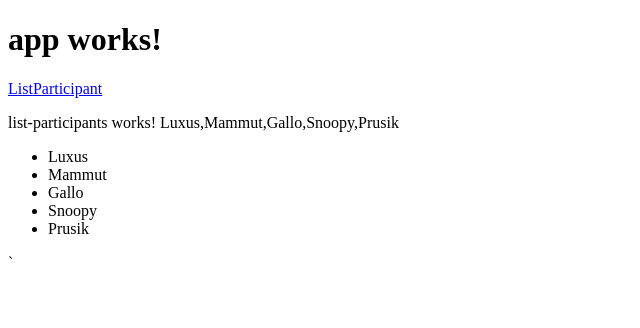
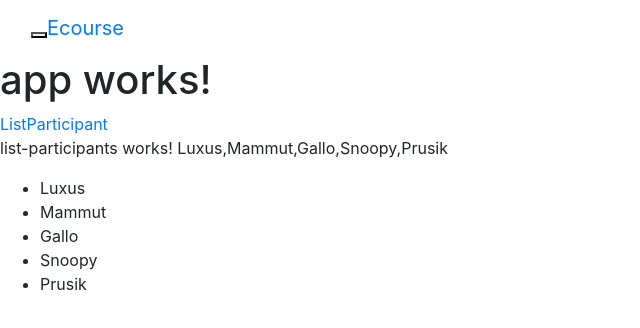
Before and after one commit to ecourseCH/ecourse, an Angular app: page /participants in a window 1280 px wide. Shown: the top 328 px of the page, without its empty margins (0-640 px from the left). Built offline with nearby package versions, Linux system fonts and the light colour scheme.

Commit message:
add bootstrap, add menu items

```diff
--- a/src/app/app.component.html
+++ b/src/app/app.component.html
@@ -1,3 +1,28 @@
+<nav class="navbar navbar-default">
+  <div class="container-fluid">
+    <div class="navbar-header">
+      <button type="button" class="navbar-toggle collapsed" data-toggle="collapse" data-target="#bs-example-navbar-collapse-1" aria-expanded="false">
+        <span class="sr-only">Toggle navigation</span>
+        <span class="icon-bar"></span>
+        <span class="icon-bar"></span>
+        <span class="icon-bar"></span>
+      </button>
+      <a class="navbar-brand" href="#/">Ecourse</a>
+    </div>
+
+    <div class="collapse navbar-collapse" id="bs-example-navbar-collapse-1">
+      <ul class="nav navbar-nav">
+        <li> <a routerLink="participants" routerLinkActive="active">Teilnehmende</a></li>
+        <li> <a routerLink="" routerLinkActive="active">Aktivitäten</a></li>
+
+      </ul>
+      <ul class="nav navbar-nav navbar-right">
+        <li><a href="logout.php" class="ng-binding">Abmelden</a></li>
+      </ul>
+    </div>
+  </div>
+</nav>
+
 <h1>
   {{title}}
 </h1>
@@ -6,8 +31,3 @@
  <a routerLink="/participant" routerLinkActive="active">Participant</a>
 
 <router-outlet></router-outlet>
-
-
-
-
-   `
--- a/src/styles.css
+++ b/src/styles.css
@@ -1 +1,2 @@
 /* You can add global styles to this file, and also import other style files */
+@import "../node_modules/bootstrap/dist/css/bootstrap.min.css";
```
Also changed, not shown: .angular-cli.json.
